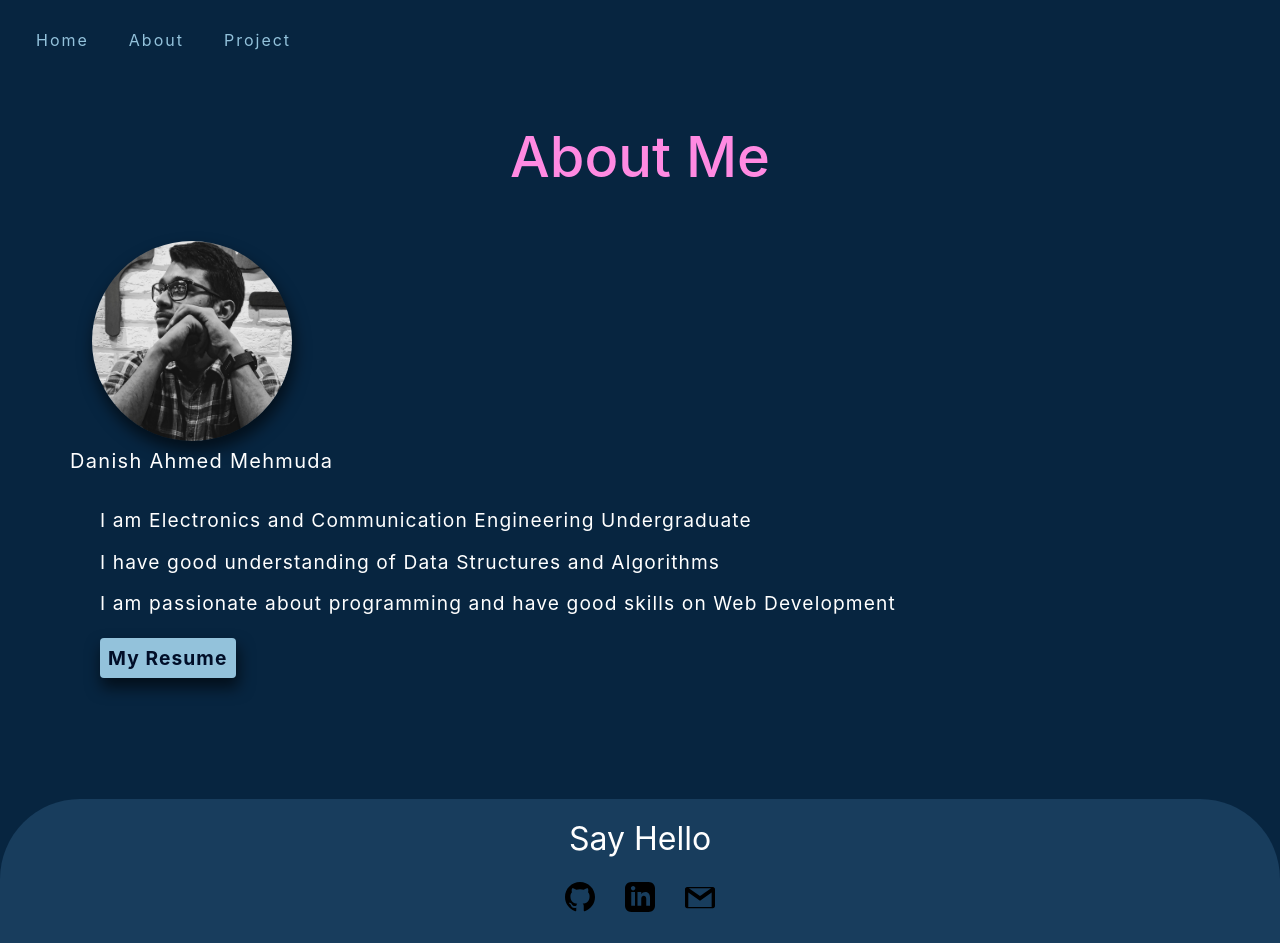
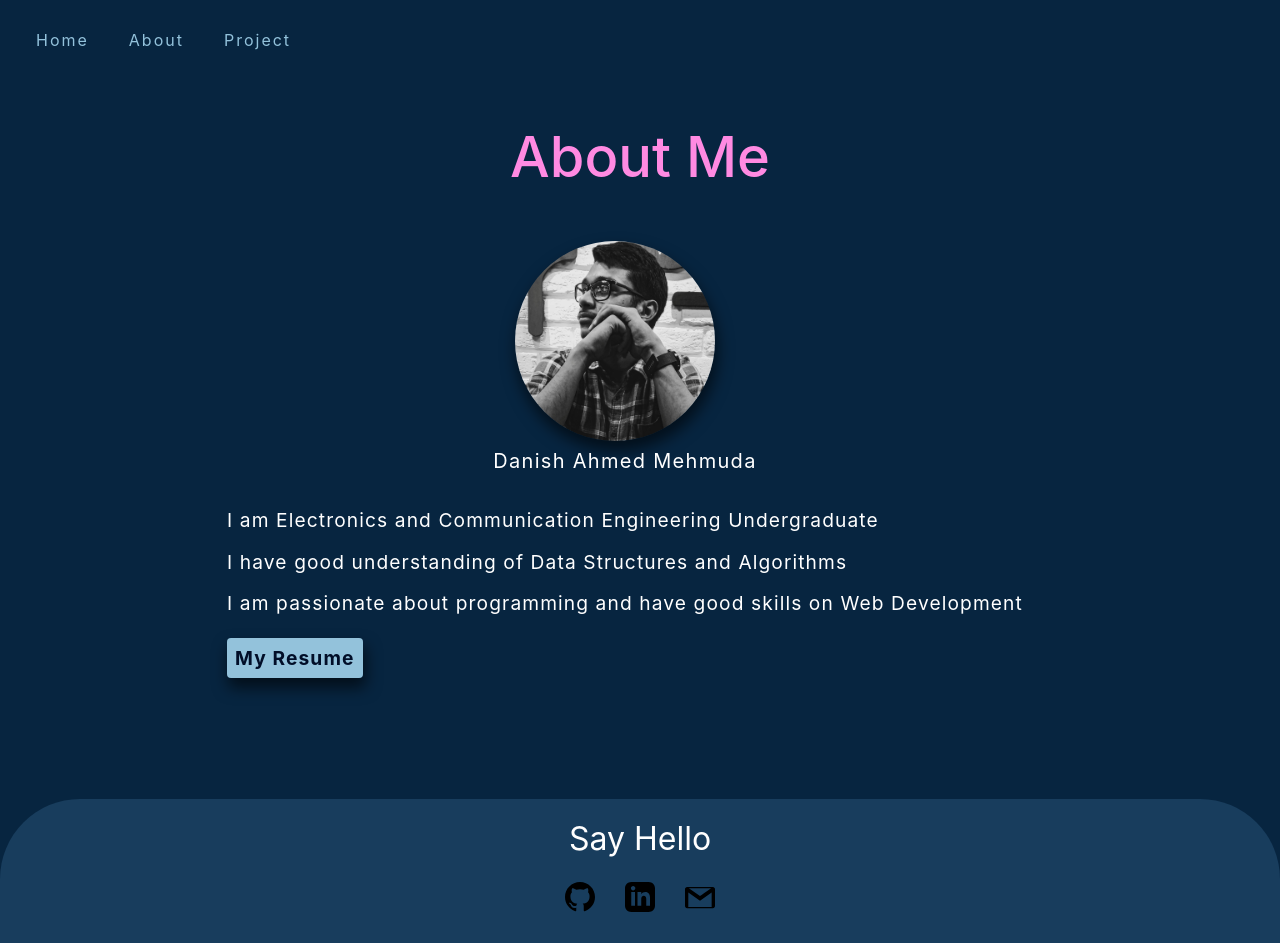
Before and after one commit to GLADI8R/Portfolio, a React (Create React App) app: page /about in a window 1280 px wide. Built offline with nearby package versions, Linux system fonts and the light colour scheme.

Commit message:
Modify About Page

```diff
--- a/src/Components/About/About.scss
+++ b/src/Components/About/About.scss
@@ -10,7 +10,7 @@
   flex-direction: row;
   flex-wrap: wrap;
   width: 100%;
-  align-items: center;
+  justify-content: center;
 }
 
 .column {
```
